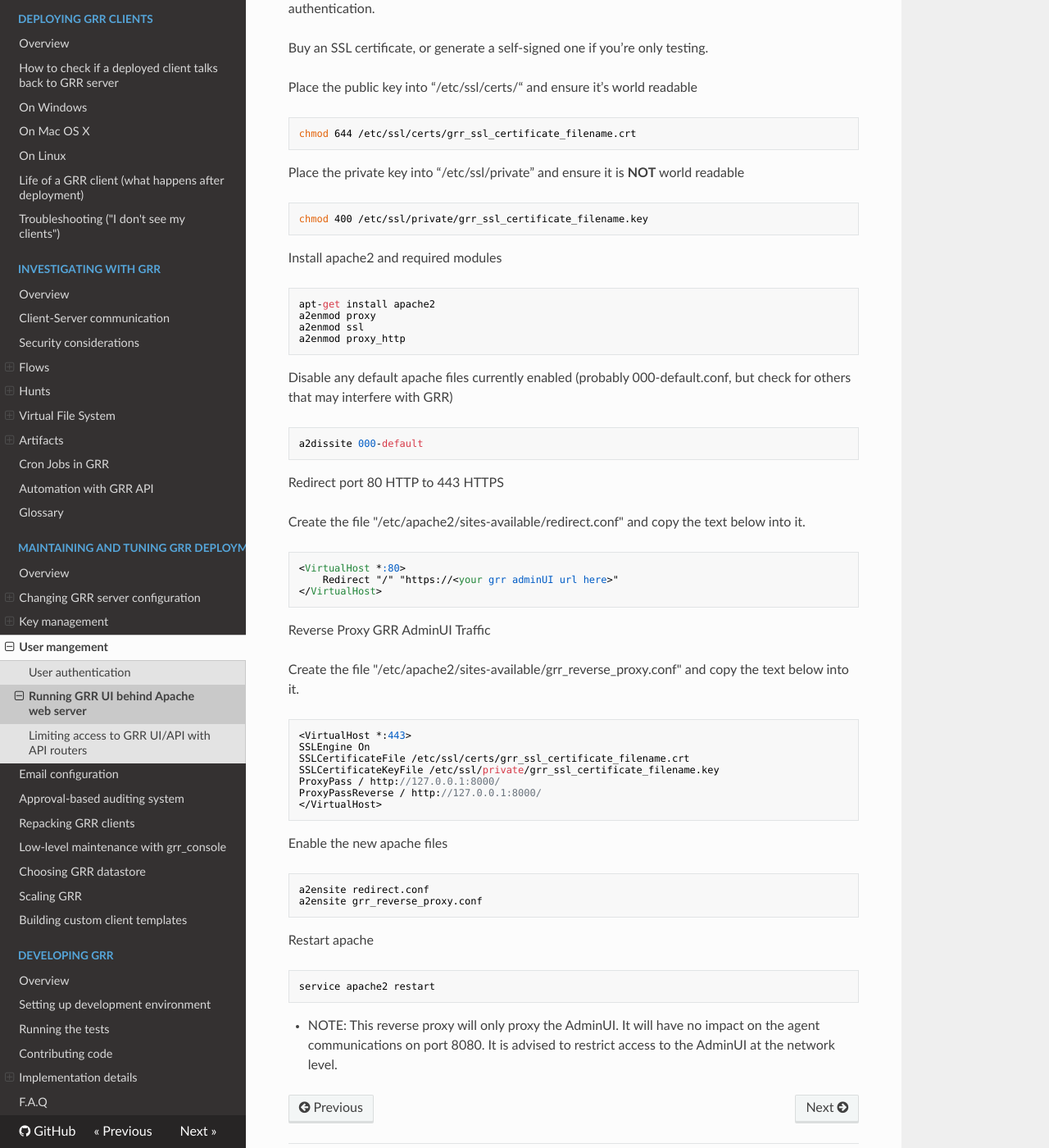
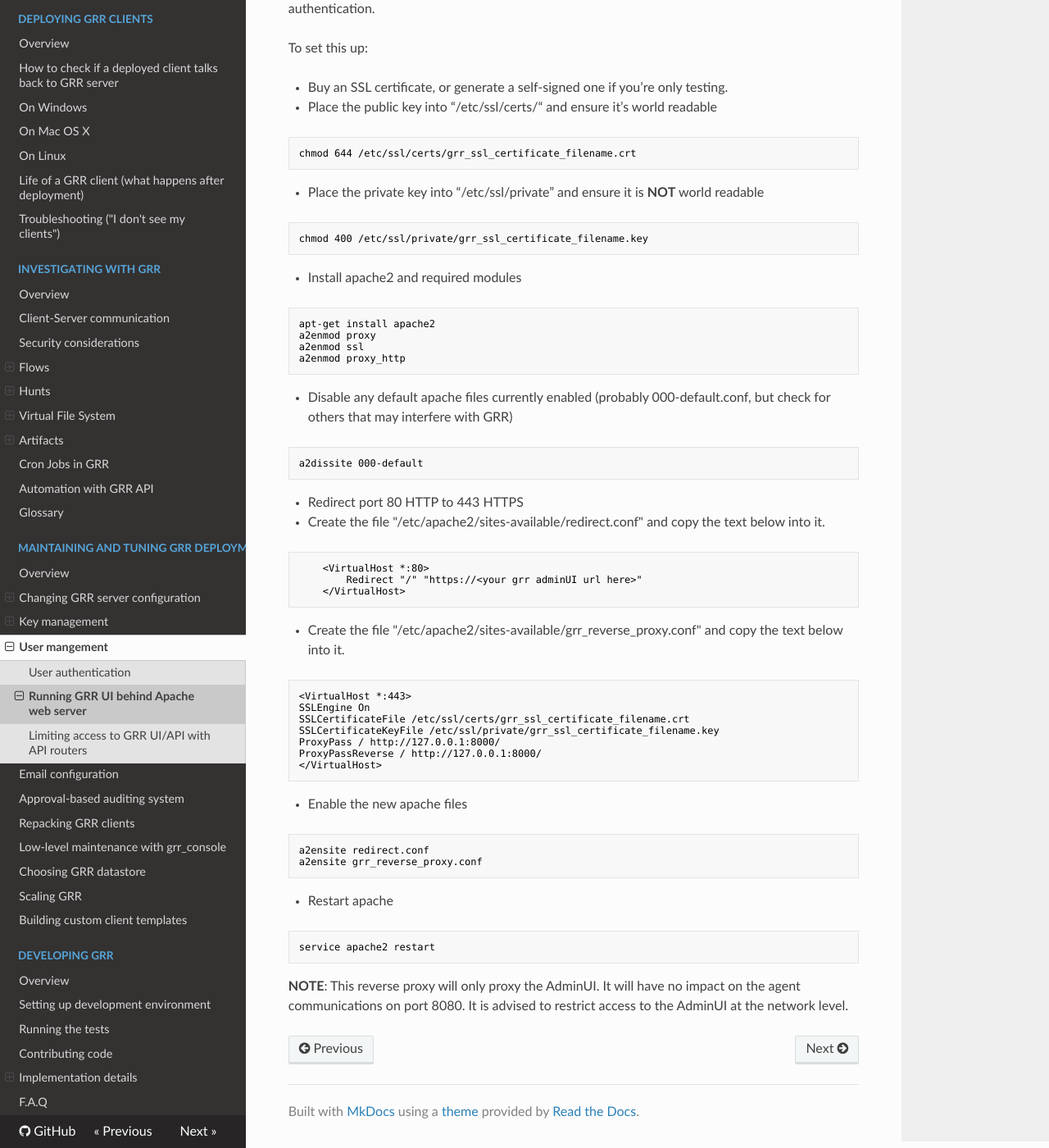
Before and after one commit to google/grr-doc, an MkDocs documentation site: the page built from docs/maintaining-and-tuning/user-management/running-behind-apache.md, in a window 1280 px wide and 1400 px high, scrolled down 233 px. Shown: the whole window at 82% size. Built offline with MkDocs 1.6.1, drawn with Linux system fonts in a browser that asks for light colours; nearby versions of some CDN libraries; old or Windows-style settings are respelled for this version of MkDocs.

Commit message:
Some changes to the user management docs.

````diff
--- a/docs/maintaining-and-tuning/user-management/running-behind-apache.md
+++ b/docs/maintaining-and-tuning/user-management/running-behind-apache.md
@@ -4,62 +4,78 @@
 way to provide SSL protection for the UI traffic and also integrate with
 corporate single sign on (if available), for authentication.
 
-Buy an SSL certificate, or generate a self-signed one if you’re only
+To set this up:
+
+- Buy an SSL certificate, or generate a self-signed one if you’re only
 testing.
 
-Place the public key into “/etc/ssl/certs/“ and ensure it’s world
+- Place the public key into “/etc/ssl/certs/“ and ensure it’s world
 readable
 
-    chmod 644 /etc/ssl/certs/grr_ssl_certificate_filename.crt
+```docker
+chmod 644 /etc/ssl/certs/grr_ssl_certificate_filename.crt
+```
 
-Place the private key into “/etc/ssl/private” and ensure it is **NOT**
+- Place the private key into “/etc/ssl/private” and ensure it is **NOT**
 world readable
 
-    chmod 400 /etc/ssl/private/grr_ssl_certificate_filename.key
+```docker
+chmod 400 /etc/ssl/private/grr_ssl_certificate_filename.key
+```
 
-Install apache2 and required modules
+- Install apache2 and required modules
 
-    apt-get install apache2
-    a2enmod proxy
-    a2enmod ssl
-    a2enmod proxy_http
+```docker
+apt-get install apache2
+a2enmod proxy
+a2enmod ssl
+a2enmod proxy_http
+```
 
-Disable any default apache files currently enabled (probably
+- Disable any default apache files currently enabled (probably
 000-default.conf, but check for others that may interfere with GRR)
 
-    a2dissite 000-default
+```docker
+a2dissite 000-default
+```
 
-Redirect port 80 HTTP to 443 HTTPS
+- Redirect port 80 HTTP to 443 HTTPS
 
-Create the file "/etc/apache2/sites-available/redirect.conf" and copy
+- Create the file "/etc/apache2/sites-available/redirect.conf" and copy
 the text below into it.
 
+```docker
     <VirtualHost *:80>
         Redirect "/" "https://<your grr adminUI url here>"
     </VirtualHost>
+```
 
-Reverse Proxy GRR AdminUI Traffic
-
-Create the file "/etc/apache2/sites-available/grr\_reverse\_proxy.conf"
+- Create the file "/etc/apache2/sites-available/grr\_reverse\_proxy.conf"
 and copy the text below into it.
 
-    <VirtualHost *:443>
-    SSLEngine On
-    SSLCertificateFile /etc/ssl/certs/grr_ssl_certificate_filename.crt
-    SSLCertificateKeyFile /etc/ssl/private/grr_ssl_certificate_filename.key
-    ProxyPass / http://127.0.0.1:8000/
-    ProxyPassReverse / http://127.0.0.1:8000/
-    </VirtualHost>
+```docker
+<VirtualHost *:443>
+SSLEngine On
+SSLCertificateFile /etc/ssl/certs/grr_ssl_certificate_filename.crt
+SSLCertificateKeyFile /etc/ssl/private/grr_ssl_certificate_filename.key
+ProxyPass / http://127.0.0.1:8000/
+ProxyPassReverse / http://127.0.0.1:8000/
+</VirtualHost>
+```
 
-Enable the new apache files
+- Enable the new apache files
 
-    a2ensite redirect.conf
-    a2ensite grr_reverse_proxy.conf
+```docker
+a2ensite redirect.conf
+a2ensite grr_reverse_proxy.conf
+```
 
-Restart apache
+- Restart apache
 
-    service apache2 restart
+```docker
+service apache2 restart
+```
 
-  - NOTE: This reverse proxy will only proxy the AdminUI. It will have
+**NOTE**: This reverse proxy will only proxy the AdminUI. It will have
     no impact on the agent communications on port 8080. It is advised to
     restrict access to the AdminUI at the network level.
````
Also changed, not shown: docs/maintaining-and-tuning/user-management/authentication.md (+10 -8 lines), docs/maintaining-and-tuning/user-management/limiting-access-with-routers.md (+3 -3 lines).
